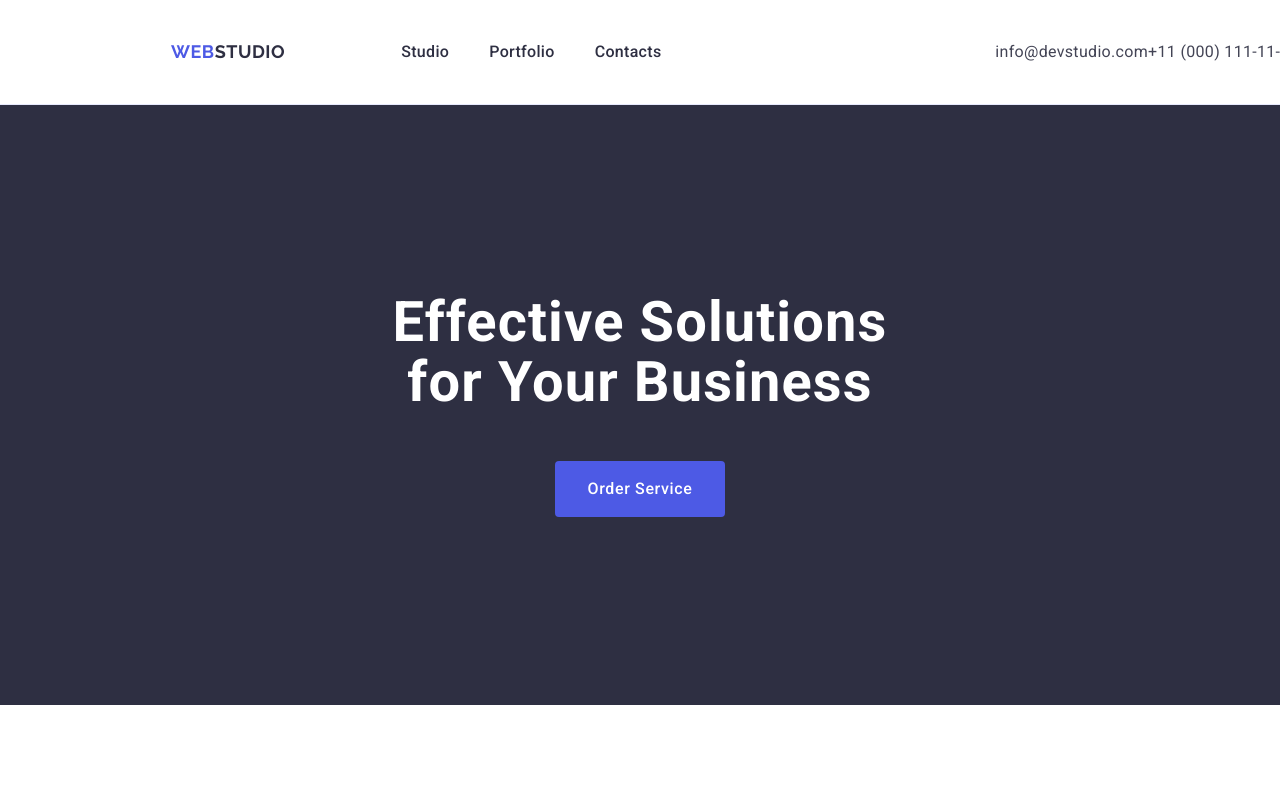
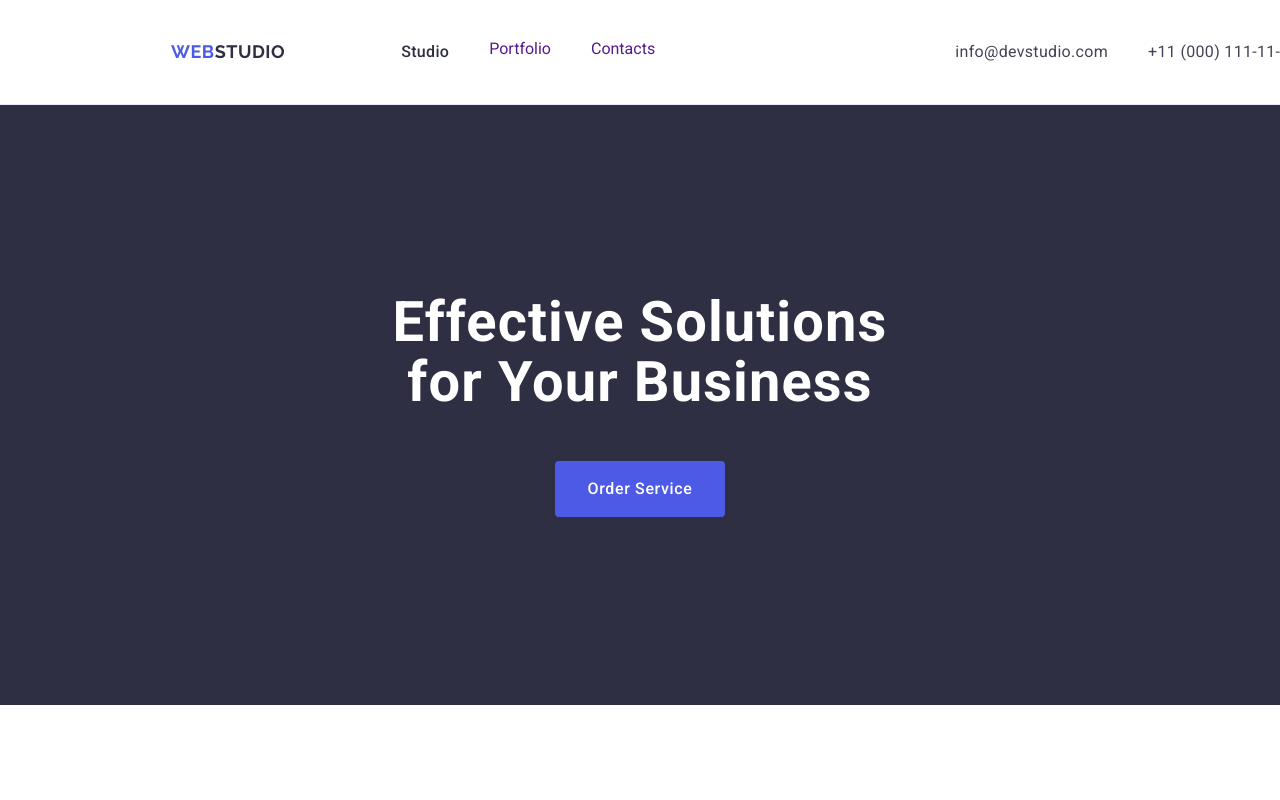
Before and after one commit to ZhyvotivskyiOleksii/goit-markup-hw-03, a plain HTML site: page index.html in a window 1280 px wide. Shown: the top 800 px of the page. Drawn offline with nearby package versions, Linux system fonts and the light colour scheme.

Commit message:
ad header

```diff
--- a/css/style.css
+++ b/css/style.css
@@ -54,13 +54,16 @@ ul, ol {
     list-style: none;
 }
 
-.nav-menu{
+.nav-menu-item{
     font-weight: 500;
     line-height: 1.5;
     letter-spacing: 0.02em;
     color: #2e2f42;
+    padding: 24px 0;
+}
+
+.nav-menu{
     gap: 40px;
-    margin-right: 40px
 }
 
 .nav-menu:hover{
@@ -87,7 +90,9 @@ ul, ol {
     color: #404bbf;
 }
 
-
+.address-list{
+    gap: 40px;
+}
 .logo-brand {
     font-family: "Raleway", sans-serif;
     font-weight: 700;
--- a/index.html
+++ b/index.html
@@ -21,14 +21,14 @@
       <div class="container">
         <nav class="nav">
           <a href="./index.html" class="logo-brand">Web<span class="logo-span">Studio</span></a>
-          <ul>
-            <li><a href="./index.html" class="nav-menu">Studio</a></li>
+          <ul class="nav-menu">
+            <li><a href="./index.html" class="nav-menu-item">Studio</a></li>
             <li><a href="" class="nav-menu">Portfolio</a></li>
             <li><a href="" class="nav-menu">Contacts</a></li>
           </ul>
         </nav>
         <address class="address">
-          <ul>
+          <ul class="address-list">
             <li><a href="mailto:info@devstudio.com" class="menu-address">info@devstudio.com</a></li>
             <li><a href="tel:+110001111111" class="menu-address">+11 (000) 111-11-11</a></li>
           </ul>
```
